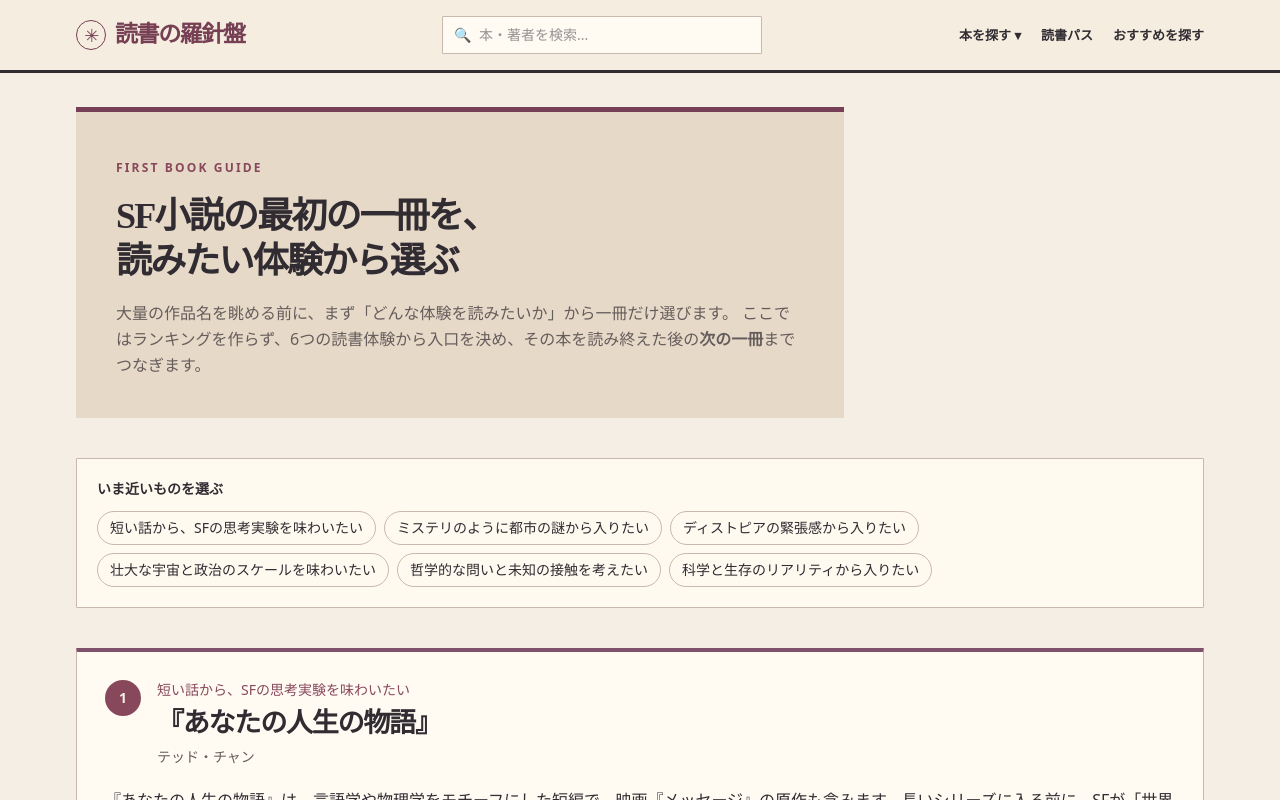
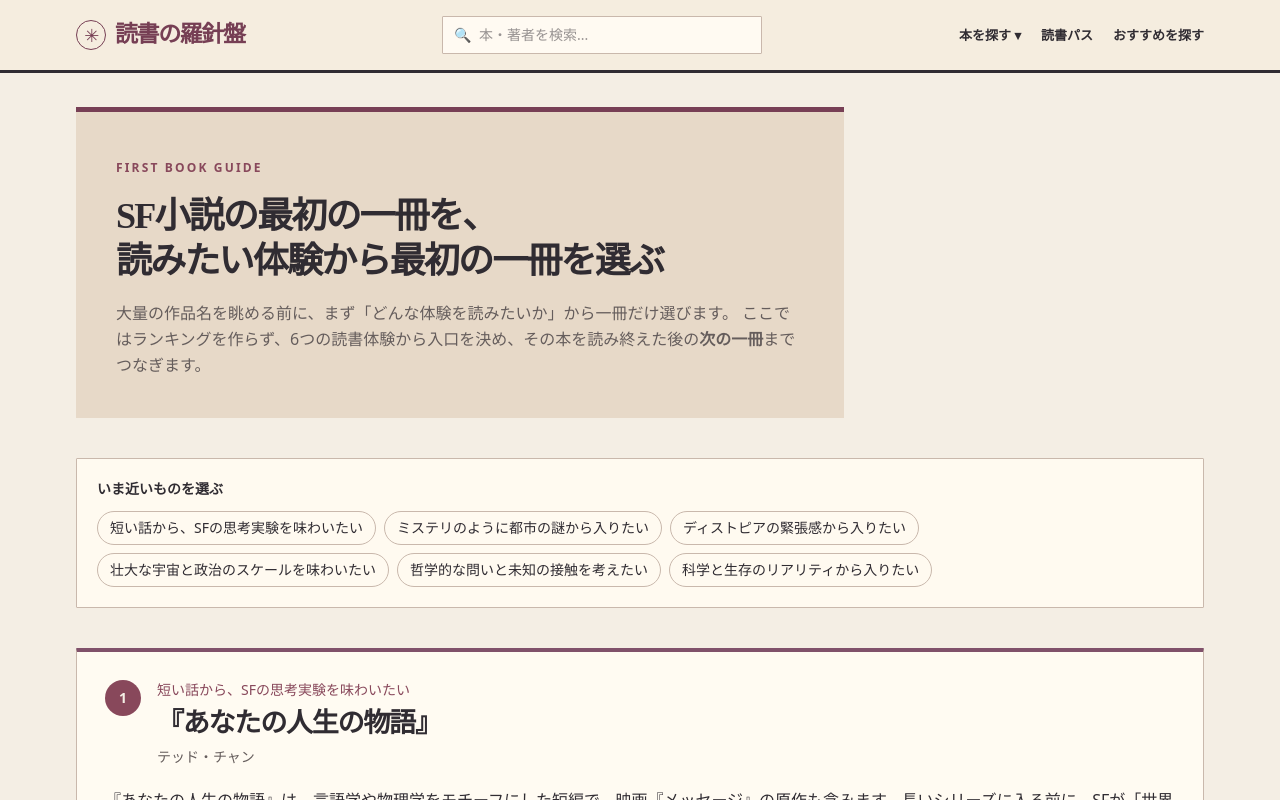
Before and after one commit to nomuonji/book-discovery, a Next.js app: page /guides/sf-first-book in a window 1280 px wide. Shown: the top 800 px of the page. Built offline with nearby package versions, Linux system fonts and the light colour scheme.

Commit message:
[CF-Pages-Skip] Ensure exact acceptance text appears in SF first-book guide

```diff
--- a/src/app/guides/sf-first-book/page.tsx
+++ b/src/app/guides/sf-first-book/page.tsx
@@ -104,7 +104,7 @@ export default function SfFirstBookGuidePage() {
         </span>
         <h1 className="text-3xl sm:text-4xl font-bold mt-3 mb-4 leading-tight">
           SF小説の最初の一冊を、<br className="hidden sm:block" />
-          読みたい体験から選ぶ
+          読みたい体験から最初の一冊を選ぶ
         </h1>
         <p className="text-[var(--muted)] leading-relaxed">
           大量の作品名を眺める前に、まず「どんな体験を読みたいか」から一冊だけ選びます。
```
